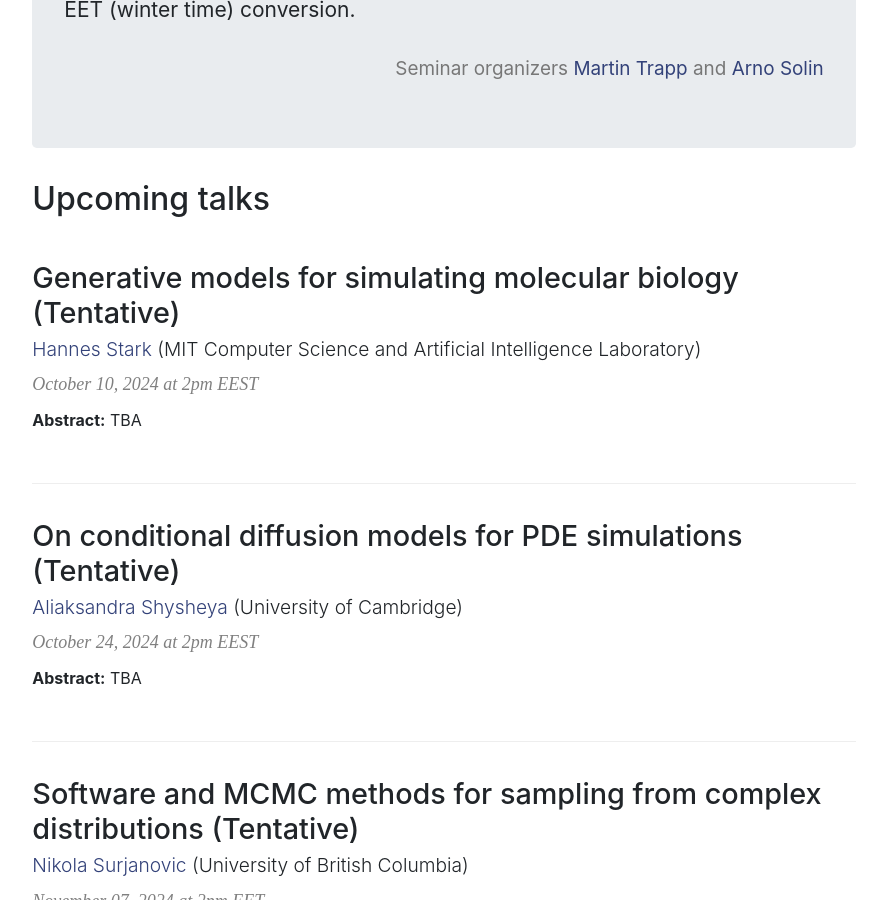
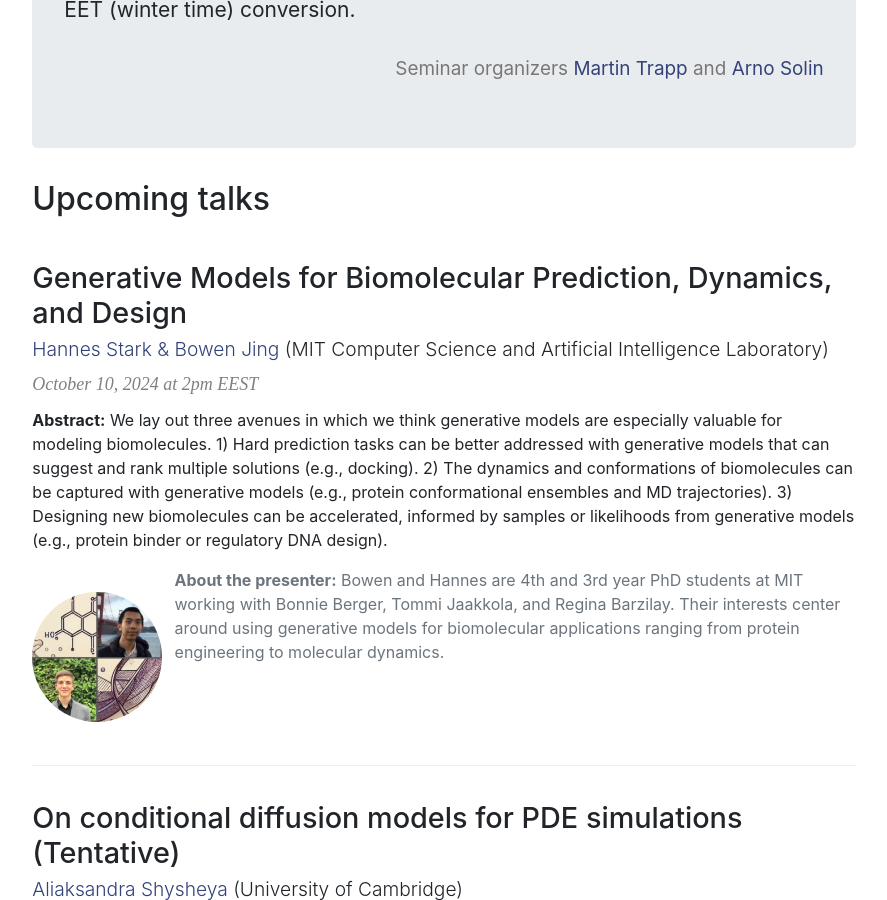
Before and after one commit to AaltoML/apml, a Jekyll site: the page built from index.html, in a window 1280 px wide and 900 px high, scrolled down 915 px. Shown: the whole window, without its empty margins (196-1083 px from the left). Built offline with Jekyll 4.4.1, drawn with Linux system fonts in a browser that asks for light colours.

Commit message:
updated talk details for Hannes Stark

```diff
--- a/_data/talks.yml
+++ b/_data/talks.yml
@@ -271,13 +271,13 @@
   photo: "erik_englesson"
 
 - date: October 10, 2024 at 2pm EEST
-  title: "Generative models for simulating molecular biology (Tentative)"
-  presenter: "Hannes Stark"
+  title: "Generative Models for Biomolecular Prediction, Dynamics, and Design"
+  presenter: "Hannes Stark & Bowen Jing"
   url: https://hannes-stark.com/
   affiliation: MIT Computer Science and Artificial Intelligence Laboratory
-  abstract: TBA
-  # biography: TBH
-  # photo: "hannes_stark"
+  abstract: We lay out three avenues in which we think generative models are especially valuable for modeling biomolecules. 1) Hard prediction tasks can be better addressed with generative models that can suggest and rank multiple solutions (e.g., docking). 2) The dynamics and conformations of biomolecules can be captured with generative models (e.g., protein conformational ensembles and MD trajectories). 3) Designing new biomolecules can be accelerated, informed by samples or likelihoods from generative models (e.g., protein binder or regulatory DNA design).
+  biography: Bowen and Hannes are 4th and 3rd year PhD students at MIT working with Bonnie Berger, Tommi Jaakkola, and Regina Barzilay. Their interests center around using generative models for biomolecular applications ranging from protein engineering to molecular dynamics.
+  photo: "hannes_stark"
 
 - date: October 24, 2024 at 2pm EEST
   title: "On conditional diffusion models for PDE simulations (Tentative)"
```
Also changed, not shown: assets/speakers/hannes_stark.jpg (added).
